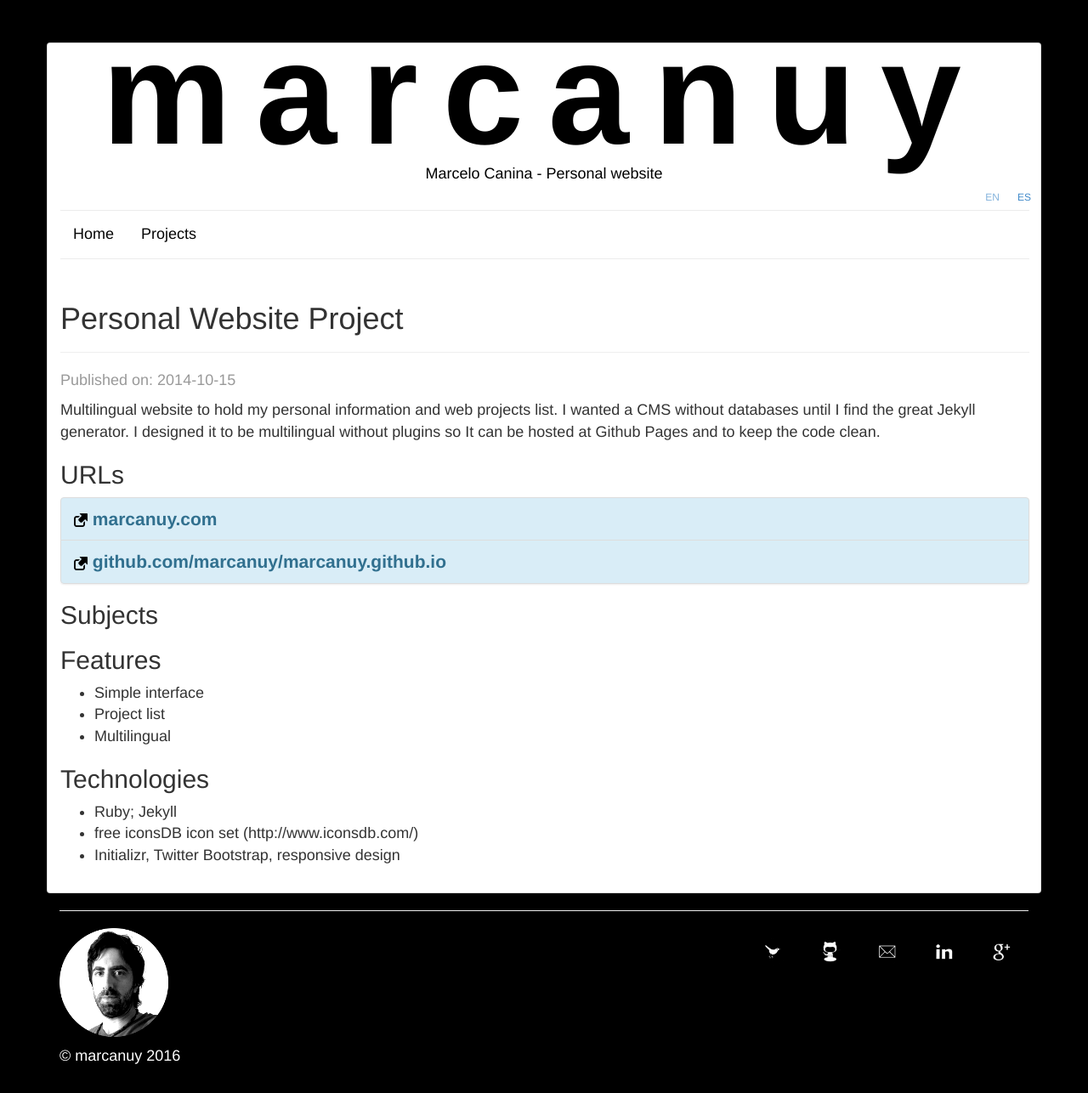
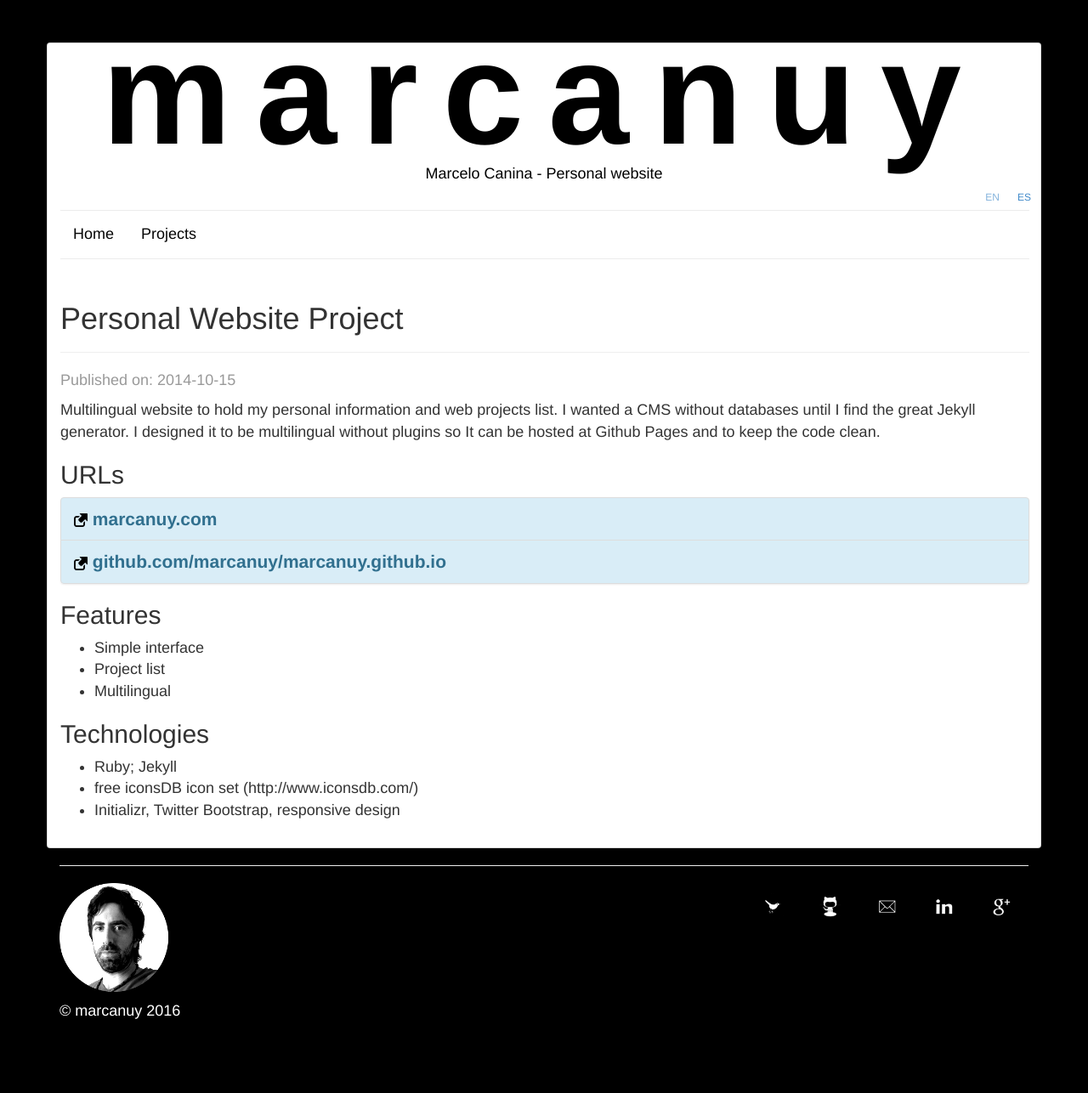
Before and after one commit to marcanuy/marcanuy.github.io, a Jekyll site: the page built from en/projects/_posts/2014-10-15-personal-website.md, in a window 1280 px wide. Shown: the whole page at 85% size. Built offline with Jekyll 4.4.1, drawn with Linux system fonts in a browser that asks for light colours; nearby versions of some CDN libraries; after the commit the page ends 1233 px from its top, so only the background shows below that.

Commit message:
Do not show subject header if empty

```diff
--- a/_layouts/project.html
+++ b/_layouts/project.html
@@ -35,12 +35,14 @@ layout: default
       {% endfor %}
     </div>
 
+    {% if page.subjects %}
     <h2>{{ site.trans.[page.lang].subjects }}</h2>
     <ul>
       {% for subject in page.subjects %}
       <li itemprop="about">{{ subject }}</li>
       {% endfor %}
     </ul>
+    {% endif %}
 
     <h2>{{ site.trans.[page.lang].projects.features }}</h2>
     <ul>
```
